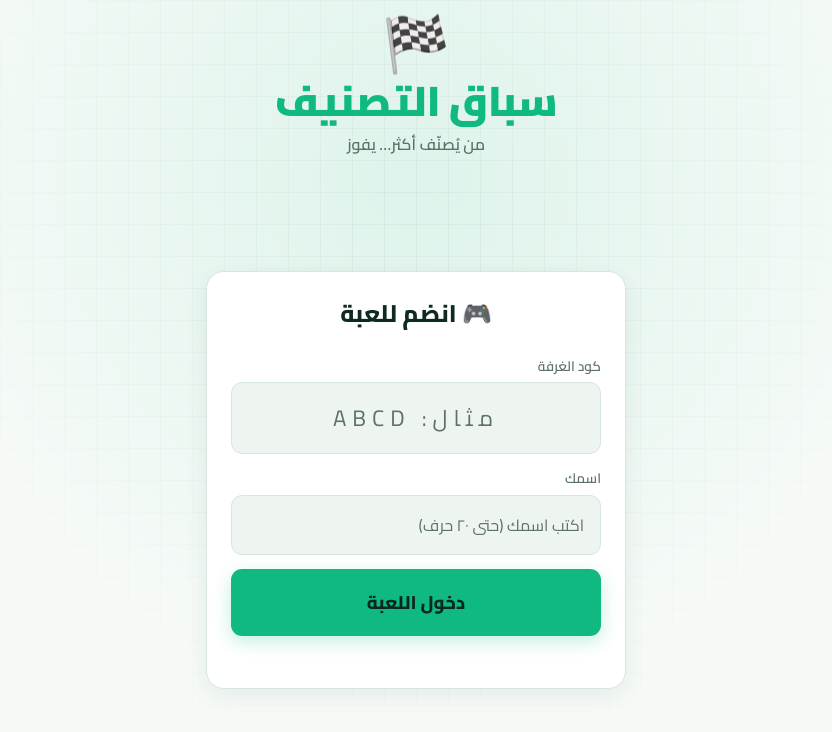
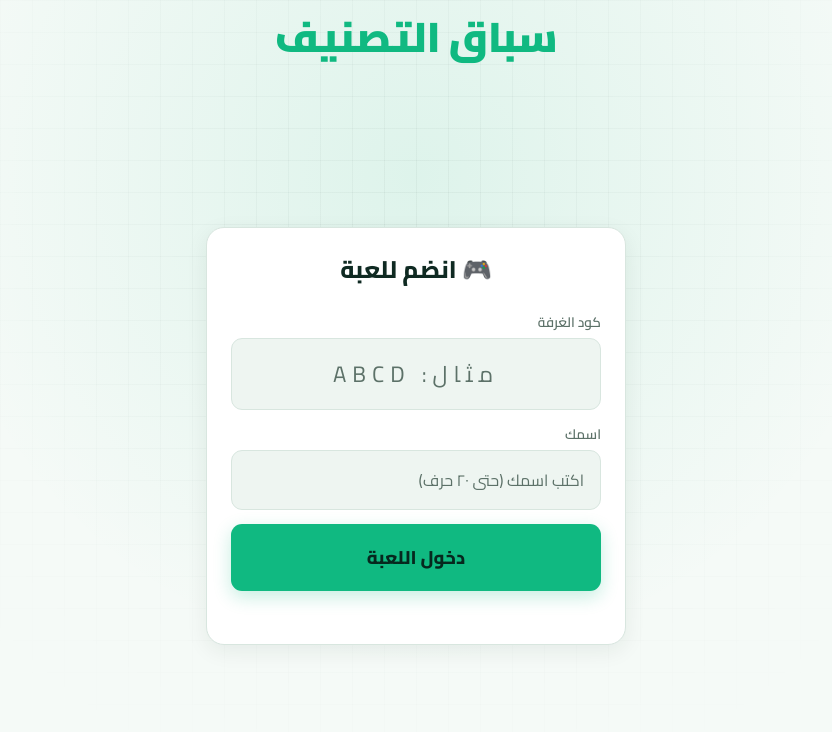
Before and after one commit to saud-ux/ranking-race, a website: page public/index.html in a window 1280 px wide. Shown: the whole page, without its empty margins (224-1056 px from the left). Drawn offline with nearby package versions, Linux system fonts and the light colour scheme; no server answers.

Commit message:
Add files via upload

```diff
--- a/public/index.html
+++ b/public/index.html
@@ -17,9 +17,7 @@
     <div style="display:flex;flex-direction:column;flex:1;justify-content:center;padding:16px;">
 
       <div class="menu-logo-wrap" style="text-align:center;margin-bottom:20px;">
-        <div class="menu-flag">🏁</div>
         <h1 class="menu-title">سباق التصنيف</h1>
-        <p class="menu-tagline">من يُصنّف أكثر… يفوز</p>
       </div>
 
       <div class="card center-card">
```
